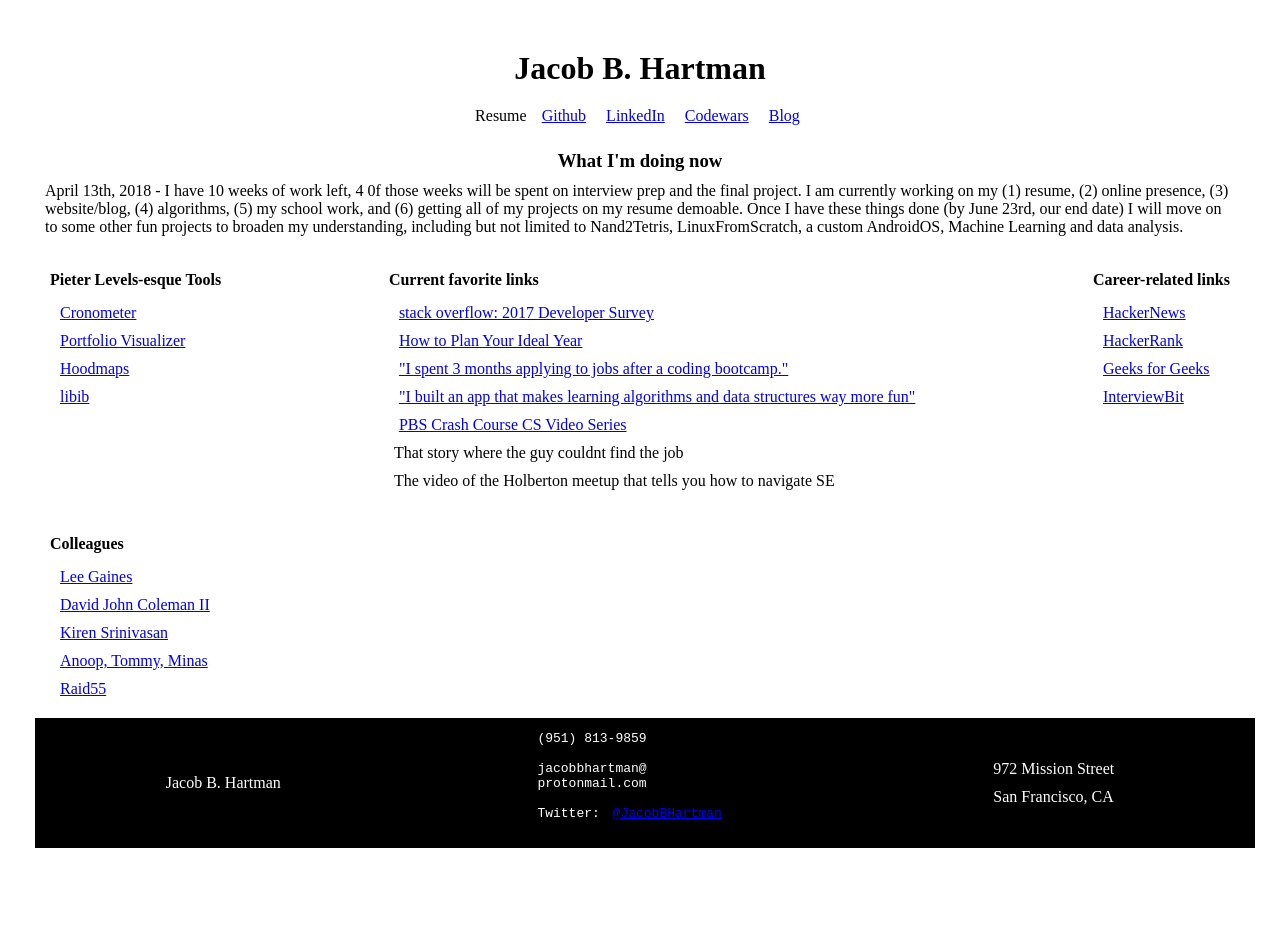
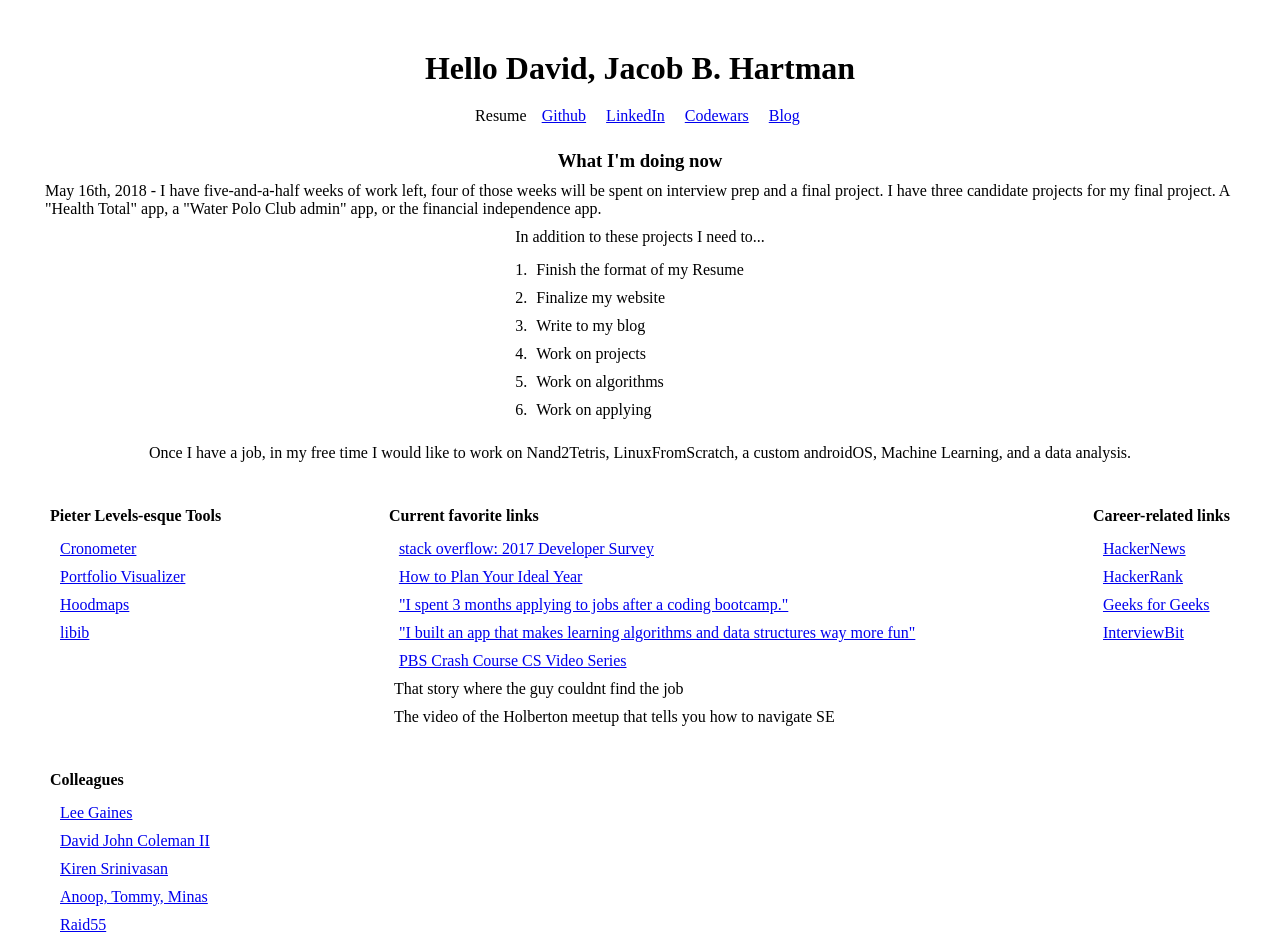
Before and after one commit to JacobBHartman/jacobbhartman-com, a website: page index.html in a window 1280 px wide. Shown: the top 952 px of the page. Before the commit the page ends 883 px from the top, so only its background shows below. Drawn offline with Linux system fonts and the light colour scheme; files that its build step writes are made by us from their sources; files whose address does not match are found by name.

Commit message:
change css source

```diff
--- a/index.html
+++ b/index.html
@@ -4,7 +4,8 @@
 
   <head>
     <title>Jacob B. Hartman</title>
-    <link rel="stylesheet" href="files/all.css">
+    <meta charset="utf-8">
+    <link rel="stylesheet" href="/home/jacob/github.com/JacobBHartman/jacobbhartman-com/public/all.css" type="text/css" />
   </head>
 
   <!-- ---------------------------------------------------------------------- -->
@@ -13,7 +14,7 @@
 
     <header>
       <div>
-	<h1>Jacob B. Hartman</h1>
+	<h1>Hello David, Jacob B. Hartman</h1>
       </div>
       <div class="for_employers">
 	<div>
@@ -35,7 +36,24 @@
     </header>
     <div class="right_now">
       <h3>What I'm doing now</h3>
-      <p>April 13th, 2018 - I have 10 weeks of work left, 4 0f those weeks will be spent on interview prep and the final project. I am currently working on my (1) resume, (2) online presence, (3) website/blog, (4) algorithms, (5) my school work, and (6) getting all of my projects on my resume demoable. Once I have these things done (by June 23rd, our end date) I will move on to some other fun projects to broaden my understanding, including but not limited to Nand2Tetris, LinuxFromScratch, a custom AndroidOS, Machine Learning and data analysis.</p>
+      <p>
+	May 16th, 2018 - I have five-and-a-half weeks of work left, four of those weeks will be spent on interview prep and a final project. I have three candidate projects for my final project. A "Health Total" app, a "Water Polo Club admin" app, or the financial independence app.
+      </p>
+      <p>
+	In addition to these projects I need to...
+	<ol>
+	  <li>Finish the format of my Resume</li>
+	  <li>Finalize my website</li>
+	  <li>Write to my blog</li>
+	  <li>Work on projects</li>
+	  <li>Work on algorithms</li>
+	  <li>Work on applying</li>
+	</ol>
+      </p>
+      <p>
+	Once I have a job, in my free time I would like to work on Nand2Tetris, LinuxFromScratch, a custom androidOS, Machine Learning, and a data analysis.</p>
+</p>
+
     </div>
     <!-- ---------------------------------------------------------------------- -->
     <div class="links">
```
